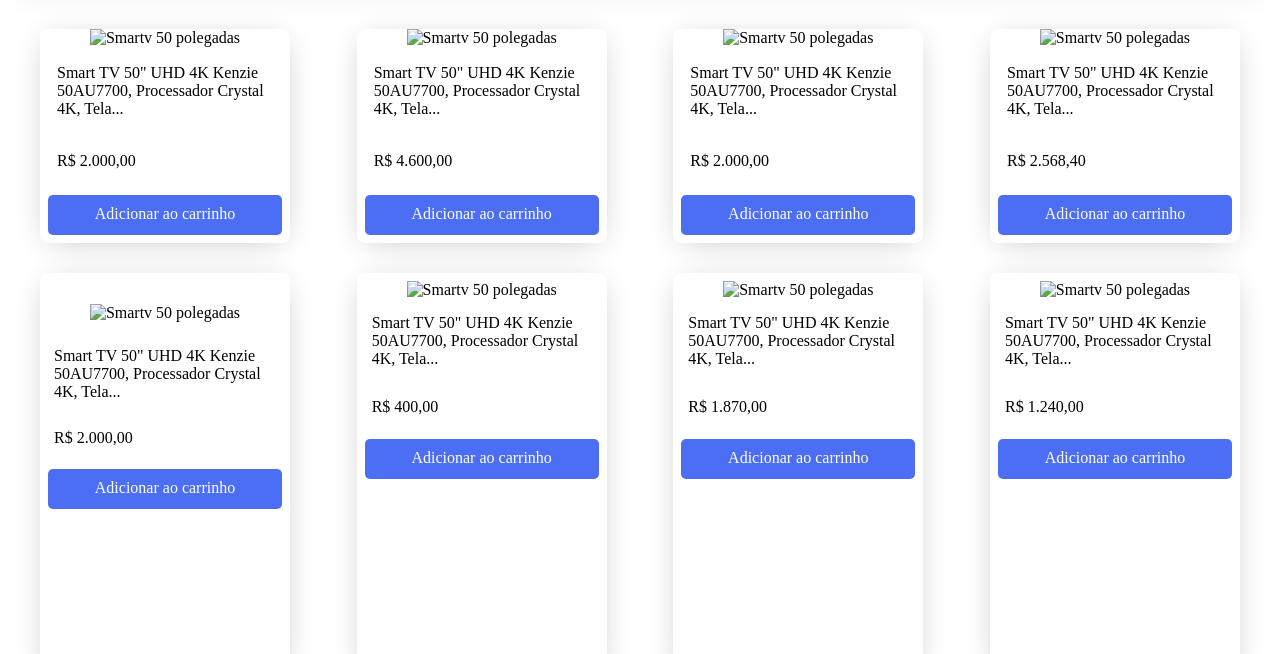
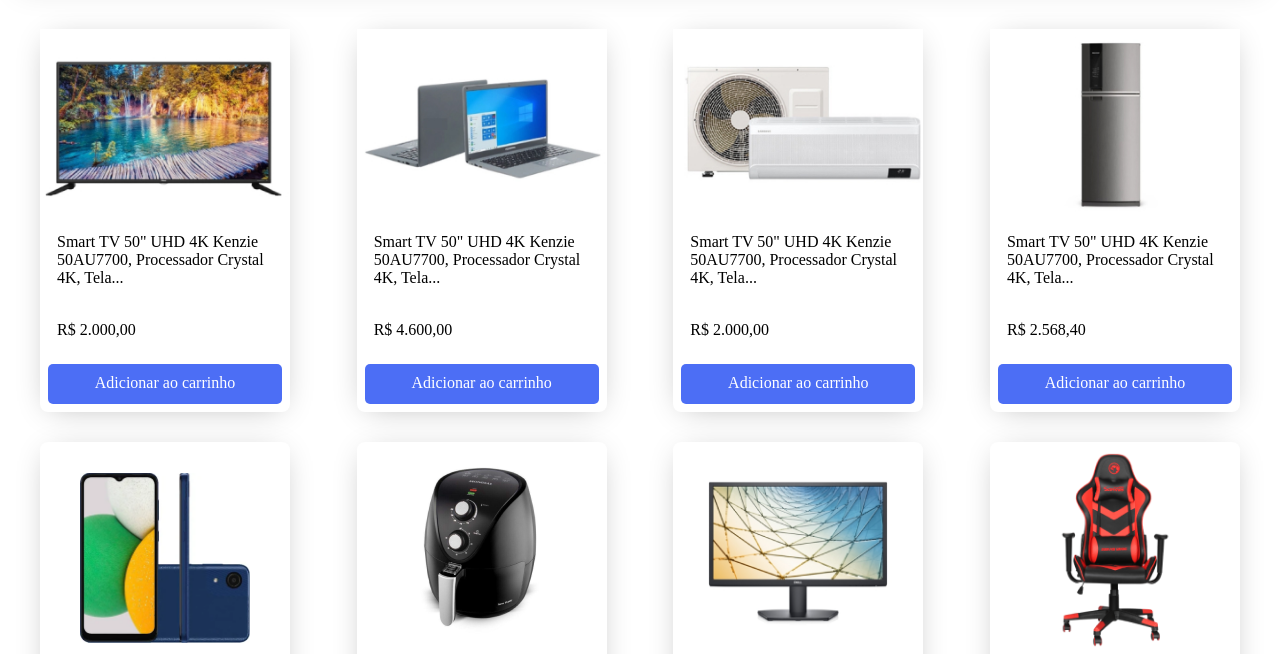
Before and after one commit to Gfive775/Git-Kenzie, a plain HTML site: page loja.html in a window 1280 px wide. Shown: the part 91-745 px from the top of the page. Drawn offline with Linux system fonts and the light colour scheme.

Commit message:
Update loja.html

```diff
--- a/loja.html
+++ b/loja.html
@@ -34,7 +34,7 @@
 
         <div class="bloco">
             <header>
-            <img src="IMG/bloco 1.png" alt="Smartv 50 polegadas">
+            <img src="bloco 1.png" alt="Smartv 50 polegadas">
             </header>
             <main>
                 <p>Smart TV 50" UHD 4K Kenzie 50AU7700, Processador Crystal 4K, Tela...</p>
@@ -46,7 +46,7 @@
 
         <div class="bloco-dois">
             <header>
-            <img src="IMG/bloco 2.png" alt="Smartv 50 polegadas">
+            <img src="bloco 2.png" alt="Smartv 50 polegadas">
             </header>
             <main>
                 <p>Smart TV 50" UHD 4K Kenzie 50AU7700, Processador Crystal 4K, Tela...</p>
@@ -57,7 +57,7 @@
 
         <div class="bloco-tres">
             <header>
-            <img src="IMG/bloco 3.png" alt="Smartv 50 polegadas">
+            <img src="bloco 3.png" alt="Smartv 50 polegadas">
             </header>
             <main>
                 <p>Smart TV 50" UHD 4K Kenzie 50AU7700, Processador Crystal 4K, Tela...</p>
@@ -68,7 +68,7 @@
 
         <div class="bloco-quatro">
             <header>
-            <img src="IMG/bloco 4.png" alt="Smartv 50 polegadas">
+            <img src="bloco 4.png" alt="Smartv 50 polegadas">
             </header>
             <main>
                 <p>Smart TV 50" UHD 4K Kenzie 50AU7700, Processador Crystal 4K, Tela...</p>
@@ -79,7 +79,7 @@
 
         <div class="bloco-cinco">
             <header>
-            <img src="IMG/bloco 5.png" alt="Smartv 50 polegadas">
+            <img src="bloco 5.png" alt="Smartv 50 polegadas">
             </header>
             <main>
                 <p>Smart TV 50" UHD 4K Kenzie 50AU7700, Processador Crystal 4K, Tela...</p>
@@ -90,7 +90,7 @@
 
         <div class="bloco-seis">
             <header>
-            <img src="IMG/bloco 6.png" alt="Smartv 50 polegadas">
+            <img src="bloco 6.png" alt="Smartv 50 polegadas">
             </header>
             <main>
                 <p>Smart TV 50" UHD 4K Kenzie 50AU7700, Processador Crystal 4K, Tela...</p>
@@ -101,7 +101,7 @@
 
         <div class="bloco-sete">
             <header>
-            <img src="IMG/bloco 7.png" alt="Smartv 50 polegadas">
+            <img src="bloco 7.png" alt="Smartv 50 polegadas">
             </header>
             <main>
                 <p>Smart TV 50" UHD 4K Kenzie 50AU7700, Processador Crystal 4K, Tela...</p>
@@ -112,7 +112,7 @@
 
         <div class="bloco-oito">
             <header>
-            <img src="IMG/bloco 8.png" alt="Smartv 50 polegadas">
+            <img src="bloco 8.png" alt="Smartv 50 polegadas">
             </header>
             <main>
                 <p>Smart TV 50" UHD 4K Kenzie 50AU7700, Processador Crystal 4K, Tela...</p>
```
